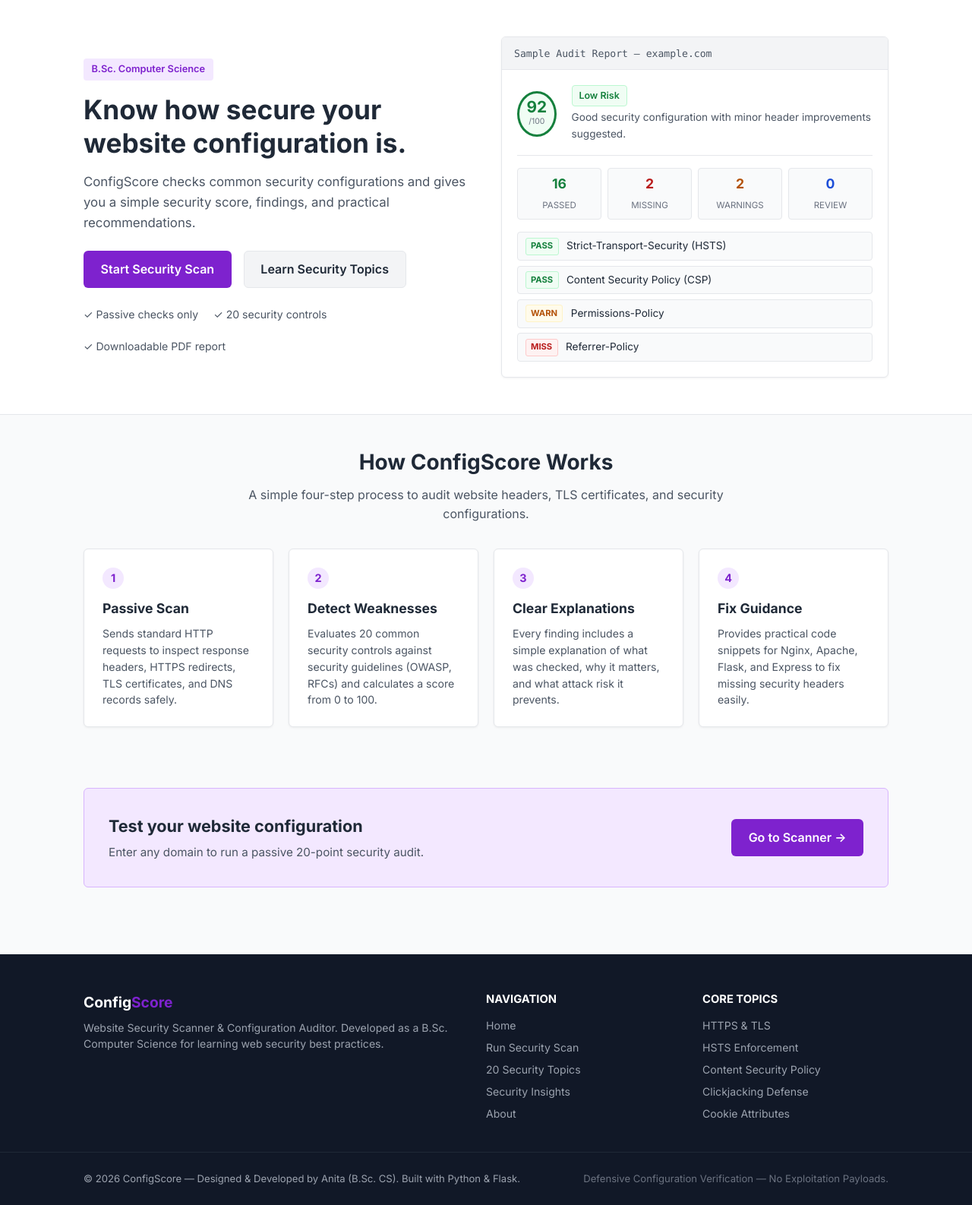
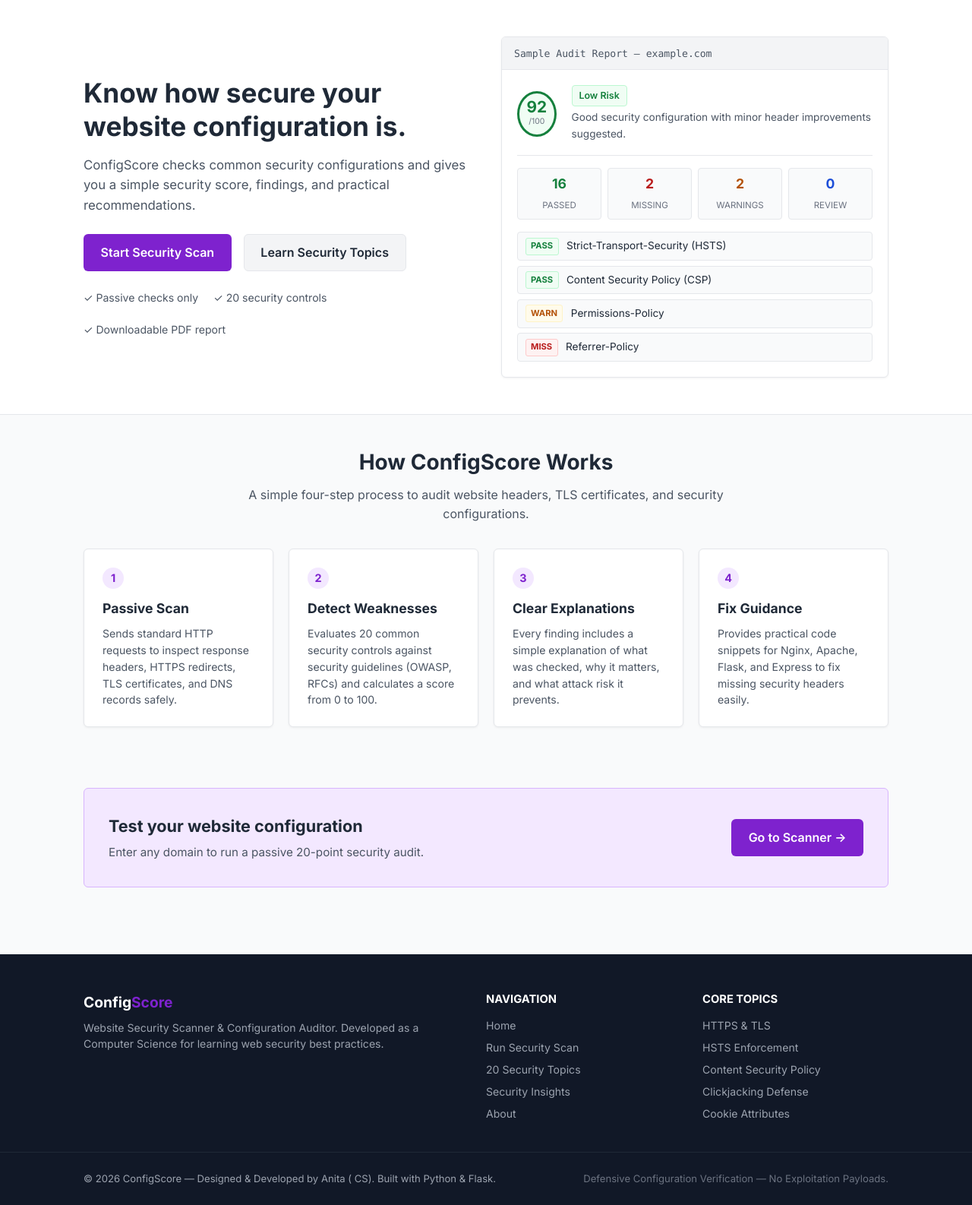
Before and after one commit to AnitaPisal07/ConfigScore, a Flask app: page / in a window 1280 px wide. Shown: the part 63-1649 px from the top of the page at 76% size. Run offline with Flask 3, Linux system fonts and the light colour scheme.

Commit message:
update UI

```diff
--- a/templates/about.html
+++ b/templates/about.html
@@ -9,7 +9,7 @@
         <div class="section-header text-center">
             <h1 class="section-title">About ConfigScore</h1>
             <p class="section-subtitle">
-                A  B.Sc. Computer Science   on Web Application Security Configuration Auditing.
+                A   Computer Science   on Web Application Security Configuration Auditing.
             </p>
         </div>
 
--- a/templates/base.html
+++ b/templates/base.html
@@ -85,7 +85,7 @@
                     <span class="brand-text">Config<span class="brand-accent">Score</span></span>
                 </div>
                 <p class="footer-desc">
-                    Website Security Scanner &amp; Configuration Auditor. Developed as a  B.Sc. Computer Science  for learning web security best practices.
+                    Website Security Scanner &amp; Configuration Auditor. Developed as a   Computer Science  for learning web security best practices.
                 </p>
             </div>
 
@@ -114,7 +114,7 @@
 
         <div class="footer-bottom">
             <div class="container footer-bottom-inner">
-                <p>&copy; 2026 ConfigScore — Designed &amp; Developed by Anita (B.Sc. CS). Built with Python &amp; Flask.</p>
+                <p>&copy; 2026 ConfigScore — Designed &amp; Developed by Anita ( CS). Built with Python &amp; Flask.</p>
                 <p class="footer-tagline">Defensive Configuration Verification — No Exploitation Payloads.</p>
             </div>
         </div>
--- a/templates/index.html
+++ b/templates/index.html
@@ -7,7 +7,7 @@
 <section class="hero-section">
     <div class="container hero-container">
         <div class="hero-content">
-            <span class="hero-badge">B.Sc. Computer Science </span>
+
             <h1 class="hero-title">
                 Know how secure your website configuration is.
             </h1>
```
